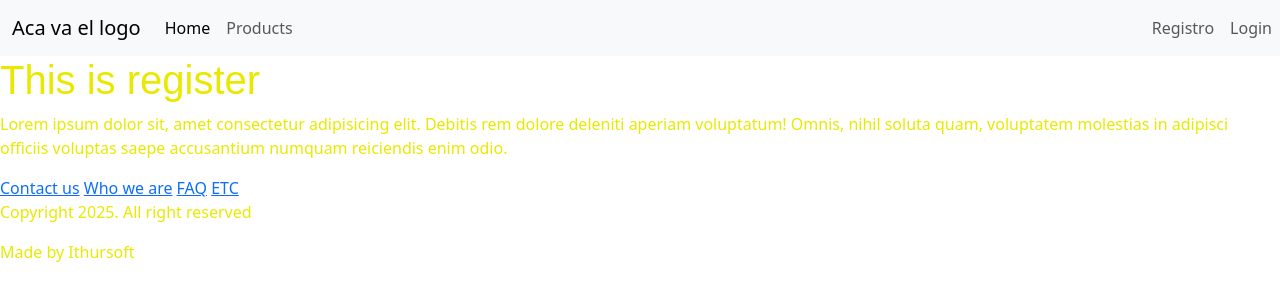
After one commit to jpithurburu/e-commerce_project, a Flask app: page /auth/register in a window 1280 px wide. The commit adds this page. Shown: the top 301 px of the page. Run offline with Flask 3, Linux system fonts and the light colour scheme.

Commit message:
Adding db and login logic

```diff
--- a/app.py
+++ b/app.py
@@ -1,17 +1,31 @@
-from flask import Flask, render_template
+import os
+
+from flask import Flask
+
+def create_app(test_config=None):
+    #Create a config the application
+    app = Flask(__name__, instance_relative_config=True)
+    app.config.from_mapping(
+        SECRET_KEY = 'dev',
+        DATABASE = os.path.join(app.instance_path, 'e-commerce.sqlite')
+    )
+
+    if test_config is None:
+        #loading config instance is there is one when not testing
+        app.config.from_pyfile('config.py', silent = True)
+    else:
+        #loading the test config
+        app.config.from_mapping(test_config)
+
+    #Check the instance folder existence
+    try:
+        os.makedirs(app.instance_path)
+    except OSError:
+        pass
+
+    import db,auth
+    db.init_app(app)
+    app.register_blueprint(auth.bp)
 
 
-app = Flask(__name__)
-
-app.debug = True
-
-if __name__ == "__main__":
-    app.run(debug=True)
-
-@app.route("/", methods=['GET', 'POST'])
-def index():
-    return render_template("index.html")
-
-@app.route("/templates/register", methods=["POST", "GET"])
-def register():
-    return render_template("register.html")
+    return app
--- /dev/null
+++ b/auth.py
@@ -0,0 +1,96 @@
+import functools
+
+from flask import (
+    Blueprint, flash, g, redirect, render_template, request, session, url_for
+)
+
+from werkzeug.security import check_password_hash, generate_password_hash
+
+from db import get_db
+
+bp = Blueprint('auth', __name__, url_prefix='/auth')
+
+@bp.route('/register', methods=('POST', 'GET'))
+def register():
+    if request.method == 'POST':
+        username = request.form['username']
+        password = request.form['password']
+        db = get_db()
+        error = None
+
+        if not username:
+            error = 'Username is required.'
+        elif not password:
+            error = 'Password is required.'
+
+        if error is None:
+            try:
+                db.execute(
+                    'INSERT INTO user (username, password) VALUES (?, ?)',
+                    (username, generate_password_hash(password))
+                )
+                db.commit()
+            except db.IntegrityError:
+                error = f"User {username} is already registered."
+            else:
+                return redirect(url_for('auth.login'))
+
+        flash(error)
+
+    return render_template('auth/register.html')
+
+
+@bp.route('/login', methods=('GET', 'POST'))
+def login():
+    if request.form == 'POST':
+        username = request.form['username']
+        password = request.form['password']
+        db = get_db()
+        error = None
+        user = db.execute(
+            'SELECT * FROM user WHERE username = ?', (username)
+        ).fetchone()
+
+        if user is None:
+            error = 'Incorrect username.'
+        elif not check_password_hash(user['password'], password):
+            error = 'Incorrect password.'
+
+        if error is None:
+            session.clear()
+            session['user_id'] = user['id']
+            return redirect(url_for('index'))
+
+
+        flash(error)
+
+    return render_template('auth/login.html')
+
+
+@bp.before_app_request
+def load_logged_in_user():
+    user_id = session.get('user_id')
+
+    if user_id is None:
+        g.user = None
+    else:
+        g.user = get_db().execute(
+            'SELECT * FROM user WHERE id = ?', (user_id)
+        ).fetchone()
+
+
+@bp.route('/logout')
+def logout():
+    session.clear()
+    return redirect(url_for('index'))
+
+
+def login_required(view):
+    @functools.wraps(view)
+    def wrapped_view(**kwargs):
+        if g.user is None:
+            return redirect(url_for('auth.login'))
+
+        return view(**kwargs)
+
+    return wrapped_view
--- /dev/null
+++ b/db.py
@@ -0,0 +1,45 @@
+import sqlite3
+from datetime import datetime
+
+import click
+from flask import current_app, g
+
+#Setting up DB
+def get_db():
+    if 'db' not in g:
+        g.db = sqlite3.connect(
+            current_app.config['DATABASE'],
+            detect_types=sqlite3.PARSE_DECLTYPES
+        )
+        g.db.row_factory = sqlite3.Row
+    return g.db
+
+#Creating a function for DB closing later
+def close_db(e=None):
+    db = g.pop('db', None)
+
+    if db is not None:
+        db.close()
+
+def init_db():
+    db = get_db()
+
+    with current_app.open_resource('schema.sql') as f:
+        db.executescript(f.read().decode('utf8'))
+
+
+@click.command('init-db')
+def init_db_command():
+    """Clear the existing data and creates new tables"""
+    init_db()
+    click.echo('Database initiated')
+
+
+sqlite3.register_converter(
+    "timestamp", lambda v: datetime.fromisoformat(v.decode())
+)
+
+
+def init_app(app):
+    app.teardown_appcontext(close_db)
+    app.cli.add_command(init_db_command)
--- /dev/null
+++ b/static/style.css
@@ -0,0 +1,7 @@
+h1{
+    font-family: Arial, Helvetica, sans-serif;
+    color: rgba(233,233,0,1);
+}
+p{
+    color: rgba(233,233,0,1);
+}
--- a/statics/style.css
+++ /dev/null
@@ -1,3 +0,0 @@
-h1{
-    color: red;
-}
--- /dev/null
+++ b/templates/auth/login.html
@@ -0,0 +1 @@
+<h1>Este es el HTML del login</h1>
--- /dev/null
+++ b/templates/auth/register.html
@@ -0,0 +1,10 @@
+{% extends 'layout.html' %}
+
+{% block header %}
+    <h1>{% block title %} Register {% endblock %}</h1>
+{% endblock %}
+
+{% block content %}
+    <h1>This is register</h1>
+    <p>Lorem ipsum dolor sit, amet consectetur adipisicing elit. Debitis rem dolore deleniti aperiam voluptatum! Omnis, nihil soluta quam, voluptatem molestias in adipisci officiis voluptas saepe accusantium numquam reiciendis enim odio.</p>
+{% endblock %}
--- a/templates/layout.html
+++ b/templates/layout.html
@@ -9,38 +9,44 @@
     <script src="https://cdn.jsdelivr.net/npm/bootstrap@5.3.3/dist/js/bootstrap.bundle.min.js" integrity="sha384-YvpcrYf0tY3lHB60NNkmXc5s9fDVZLESaAA55NDzOxhy9GkcIdslK1eN7N6jIeHz" crossorigin="anonymous"></script>
 
     <title>Project - module: {% block title %}{% endblock %}</title>
+    <link rel="stylesheet" href="{{url_for ('static', filename='style.css') }}">
 </head>
 <body>
     <nav class="navbar navbar-expand-lg bg-body-tertiary">
         <div class="container-fluid">
-            <a class="navbar-brand" href="#">Navbar</a>
+            <a class="navbar-brand" href="/">Aca va el logo</a>
             <button class="navbar-toggler" type="button" data-bs-toggle="collapse" data-bs-target="#navbarNav" aria-controls="navbarNav" aria-expanded="false" aria-label="Toggle navigation">
                 <span class="navbar-toggler-icon"></span>
             </button>
             <div class="collapse navbar-collapse" id="navbarNav">
                 <ul class="navbar-nav">
                     <li class="nav-item">
-                        <a class="nav-link active" aria-current="page" href="/">Inicio</a>
+                        <a class="nav-link active" aria-current="page" href="/">Home</a>
                     </li>
                     <li class="nav-item">
-                        <a class="nav-link" href="#">Lala</a>
-                    </li>
-                    <li class="nav-item">
-                        <a class="nav-link" href="/templates/register.html" type="submit">Registro</a>
-                    </li>
-                    <li class="nav-item">
-                        <a class="nav-link disabled" aria-disabled="true">Deshabilitado</a>
+                        <a class="nav-link" href="/templates/products.html">Products</a>
                     </li>
                 </ul>
             </div>
         </div>
+        <div class="d-flex">
+            <ul class="navbar-nav">
+                <li class="nav-item">
+                    <a class="nav-link" href="/auth/register" type="submit">Registro</a>
+                </li>
+                <li class="nav-item">
+                    <a class="nav-link" href="/auth/login">Login</a>
+                </li>
+            </ul>
+        </div>
     </nav>
 
     <main class="main-content">
-        {% block main %}{% endblock %}
+        {% block content %}{% endblock %}
     </main>
 
-    <div class="all-footer">
+    <footer class="container-footer">
+        <div    >
             <div class="instLinks">
                 <a href="" class="instAnchor">Contact us</a>
                 <a href="" class="instAnchor">Who we are</a>
```
Also changed, not shown: schema.sql (added, +17 -0 lines), templates/index.html (+10 -0 lines), templates/register.html (deleted, +0 -21 lines), instance/e-commerce.sqlite (added), static/img/basics-background.jpg (added), static/img/dinghies.jpg (added), templates/auth/change_password.html (added), templates/change_password.html (deleted), templates/login.html (deleted), templates/products.html (added), 1 other file. Lines whose indentation alone changed are shown as unchanged.
